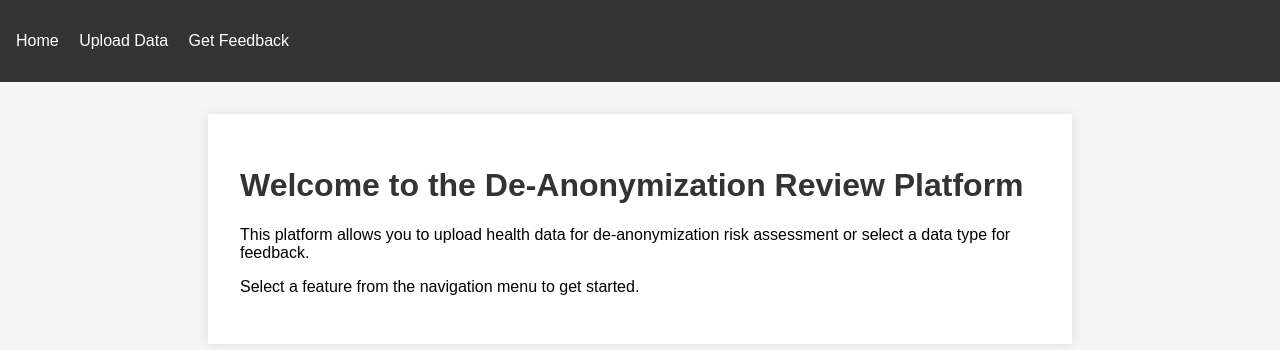
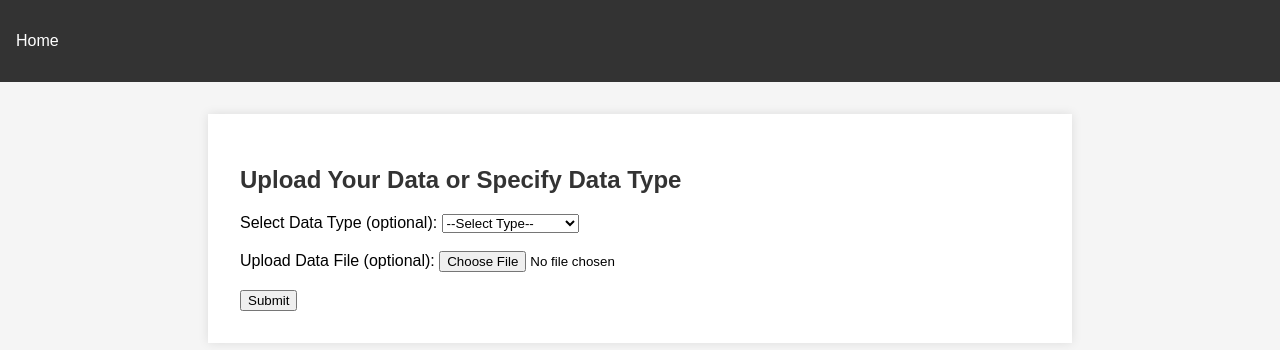
Before and after one commit to ague08/de-anonymization-review-platform, a Flask app: page / in a window 1280 px wide. Shown: the top 350 px of the page. Run offline with Flask 3, Linux system fonts and the light colour scheme.

Commit message:
Updated platform to allow optional file upload or data type selection, and added basic analysis

```diff
--- a/app/routes.py
+++ b/app/routes.py
@@ -6,10 +6,6 @@ main = Blueprint('main', __name__)
 @main.route('/')
 def index():
     return render_template('index.html')
-
-@main.route('/upload')
-def upload():
-    return render_template('upload.html')
 
 @main.route('/upload', methods=['POST'])
 def upload_file():
@@ -20,22 +16,14 @@ def upload_file():
         data = pd.read_csv(file)
         if not data_type:
             data_type = detect_data_type(data)
-        risk_results = assess_deanonymization_risk(data, data_type)
-        return render_template('result.html', data_type=data_type, risk_results=risk_results)
+        results = perform_analysis(data, data_type)
+        return render_template('result.html', data_type=data_type, results=results)
 
     if data_type:
-        feedback_info = get_state_of_art_info(data_type)
-        return render_template('result.html', data_type=data_type, risk_results=feedback_info)
+        results = get_state_of_art_info(data_type)
+        return render_template('result.html', data_type=data_type, results=results)
 
     return jsonify({"error": "Please provide either a data file or select a data type."})
-
-@main.route('/feedback', methods=['POST'])
-def get_feedback():
-    data_type = request.form.get('dataType')
-    if not data_type:
-        return jsonify({"error": "No data type specified"})
-    feedback_info = get_state_of_art_info(data_type)
-    return render_template('result.html', data_type=data_type, risk_results=feedback_info)
 
 def detect_data_type(data):
     if 'gene' in data.columns or 'sequence' in data.columns:
@@ -49,11 +37,9 @@ def detect_data_type(data):
     else:
         return 'unknown'
 
-def assess_deanonymization_risk(data, data_type):
-    # Here, you would use an API or tool to perform the de-anonymization risk assessment.
-    # For demonstration, we're returning a placeholder result.
-    risk = {"risk_assessment": f"Risk assessment results for {data_type} data"}
-    return risk
+def perform_analysis(data, data_type):
+    # Placeholder function for data analysis and de-anonymization risk assessment
+    return {"analysis": f"Performed analysis for {data_type} data"}
 
 def get_state_of_art_info(data_type):
     info = {}
@@ -106,14 +92,3 @@ def get_state_of_art_info(data_type):
             ]
         }
     return info
-
-import requests
-
-def assess_deanonymization_risk(data, data_type):
-    # Example URL of a hypothetical de-anonymization risk assessment API
-    api_url = "https://example.com/deanonymization/api"
-    response = requests.post(api_url, json={"data": data.to_dict(), "data_type": data_type})
-    if response.status_code == 200:
-        return response.json()
-    else:
-        return {"error": "Failed to assess de-anonymization risk"}
--- a/app/templates/base.html
+++ b/app/templates/base.html
@@ -10,8 +10,6 @@
     <nav>
         <ul>
             <li><a href="{{ url_for('main.index') }}">Home</a></li>
-            <li><a href="{{ url_for('main.upload') }}">Upload Data</a></li>
-            <li><a href="{{ url_for('main.feedback') }}">Get Feedback</a></li>
         </ul>
     </nav>
     <div class="container">
--- a/app/templates/index.html
+++ b/app/templates/index.html
@@ -1,7 +1,21 @@
 {% extends "base.html" %}
 
 {% block content %}
-<h1>Welcome to the De-Anonymization Review Platform</h1>
-<p>This platform allows you to upload health data for de-anonymization risk assessment or select a data type for feedback.</p>
-<p>Select a feature from the navigation menu to get started.</p>
+<h2>Upload Your Data or Specify Data Type</h2>
+<form id="uploadForm" action="{{ url_for('main.upload_file') }}" method="post" enctype="multipart/form-data">
+    <label for="dataType">Select Data Type (optional):</label>
+    <select name="dataType" id="dataType">
+        <option value="">--Select Type--</option>
+        <option value="genomic">Genomic Data</option>
+        <option value="ecg">ECG Data</option>
+        <option value="neuroimaging">Neuroimaging Data</option>
+        <option value="ehr">EHR Data</option>
+    </select>
+    <br><br>
+    <label for="file">Upload Data File (optional):</label>
+    <input type="file" name="file" id="file">
+    <br><br>
+    <input type="submit" value="Submit">
+</form>
+<div id="result"></div>
 {% endblock %}
--- a/app/templates/result.html
+++ b/app/templates/result.html
@@ -2,7 +2,7 @@
 
 {% block content %}
 <h2>Data Type: {{ data_type }}</h2>
-<h3>Risk Assessment Results</h3>
-<pre>{{ risk_results | tojson(indent=2) }}</pre>
-<a href="{{ url_for('main.upload') }}">Upload Another File</a>
+<h3>Results</h3>
+<pre>{{ results | tojson(indent=2) }}</pre>
+<a href="{{ url_for('main.index') }}">Go Back</a>
 {% endblock %}
```
Also changed, not shown: requirements.txt (+22 -4 lines), run.py (line endings or trailing spaces), 1 other file.
